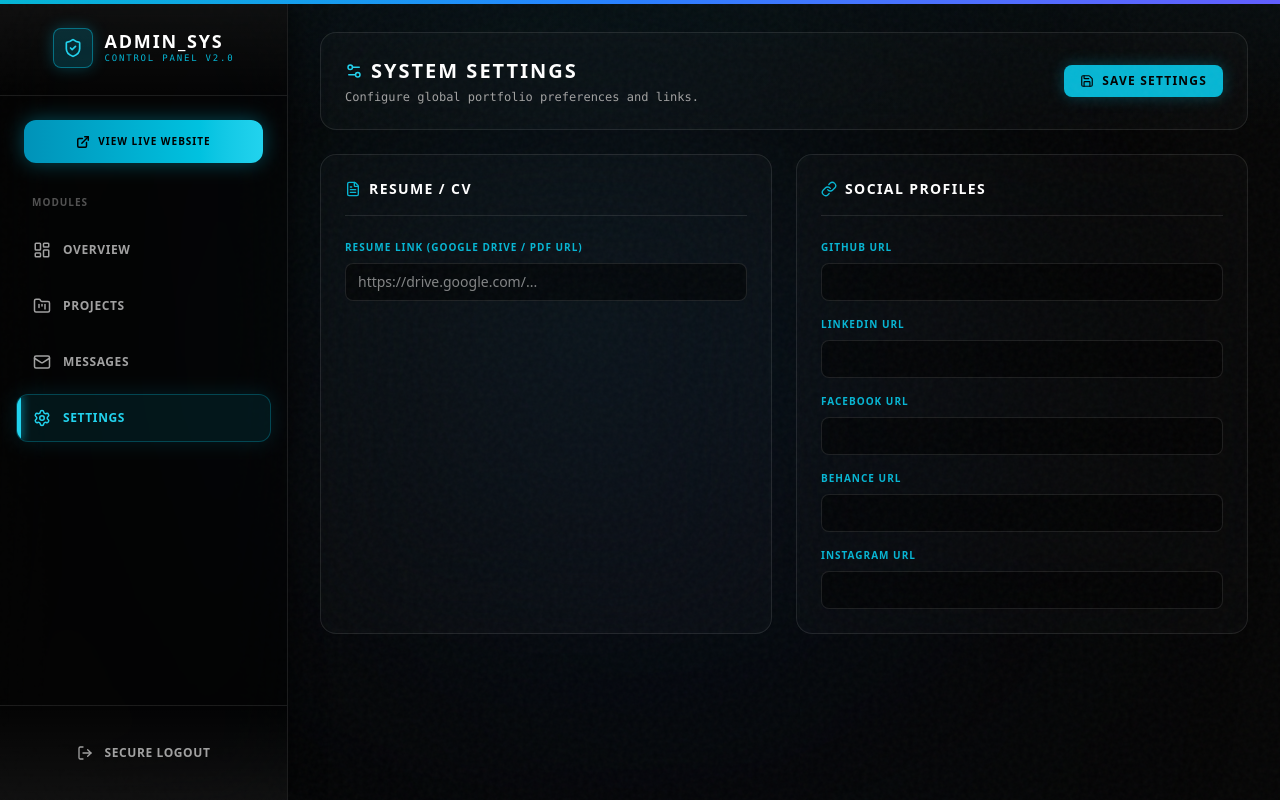
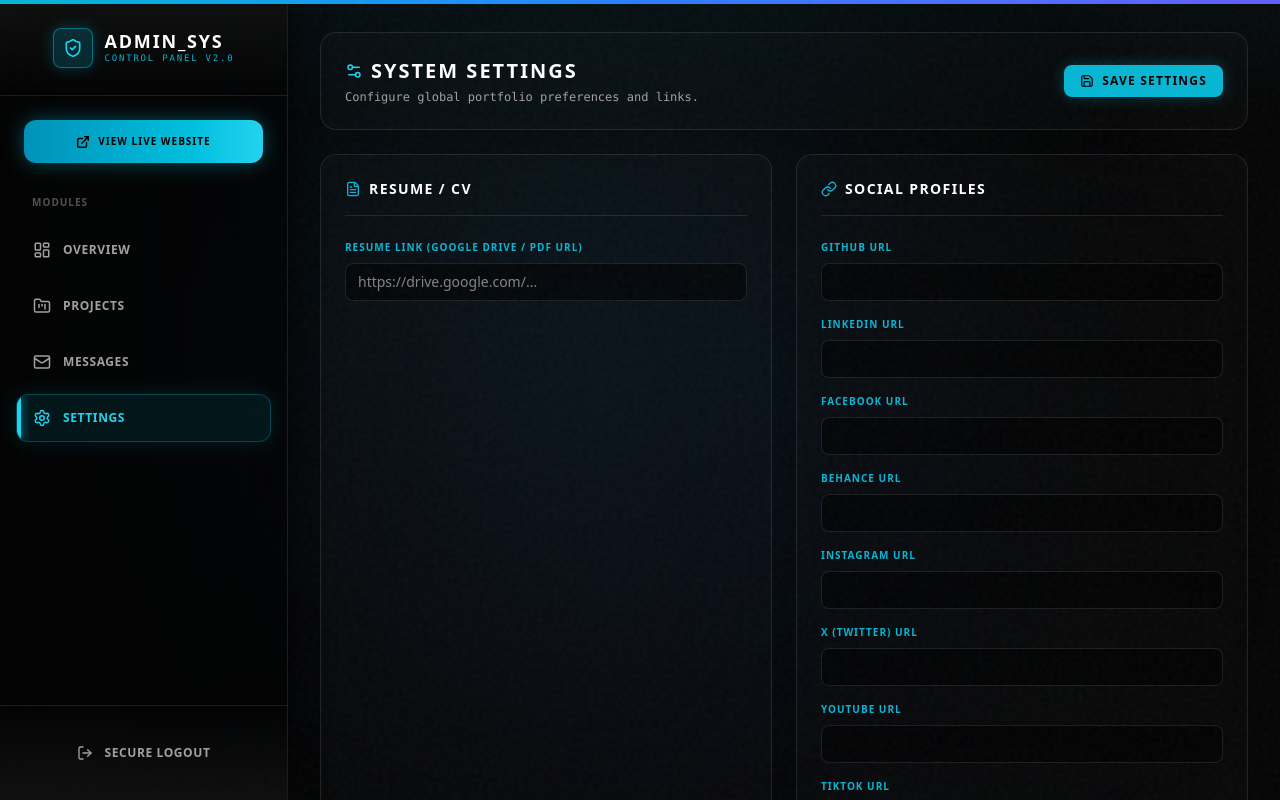
Before and after one commit to labibfohayer/portfolio, a Next.js app: page /admin/dashboard/settings in a window 1280 px wide. Built offline with nearby package versions, Linux system fonts and the light colour scheme; no server answers; the database is empty.

Commit message:
feat: added X, YouTube, and TikTok URL settings to Admin panel and updated Sidebar to use them

```diff
--- a/src/app/admin/dashboard/settings/page.tsx
+++ b/src/app/admin/dashboard/settings/page.tsx
@@ -11,6 +11,9 @@ export default function SettingsManager() {
     facebookUrl: "",
     behanceUrl: "",
     instagramUrl: "",
+    twitterUrl: "",
+    youtubeUrl: "",
+    tiktokUrl: "",
   });
 
   const [loading, setLoading] = useState(true);
@@ -131,6 +134,18 @@ export default function SettingsManager() {
             <label className="text-[10px] text-cyan-500 font-bold tracking-widest uppercase">Instagram URL</label>
             <input type="text" name="instagramUrl" value={settings.instagramUrl} onChange={handleChange} className="bg-black/50 border border-white/10 rounded-lg px-3 py-2 text-sm text-white focus:outline-none focus:border-cyan-500/50" />
           </div>
+          <div className="flex flex-col gap-2">
+            <label className="text-[10px] text-cyan-500 font-bold tracking-widest uppercase">X (Twitter) URL</label>
+            <input type="text" name="twitterUrl" value={settings.twitterUrl} onChange={handleChange} className="bg-black/50 border border-white/10 rounded-lg px-3 py-2 text-sm text-white focus:outline-none focus:border-cyan-500/50" />
+          </div>
+          <div className="flex flex-col gap-2">
+            <label className="text-[10px] text-cyan-500 font-bold tracking-widest uppercase">YouTube URL</label>
+            <input type="text" name="youtubeUrl" value={settings.youtubeUrl} onChange={handleChange} className="bg-black/50 border border-white/10 rounded-lg px-3 py-2 text-sm text-white focus:outline-none focus:border-cyan-500/50" />
+          </div>
+          <div className="flex flex-col gap-2">
+            <label className="text-[10px] text-cyan-500 font-bold tracking-widest uppercase">TikTok URL</label>
+            <input type="text" name="tiktokUrl" value={settings.tiktokUrl} onChange={handleChange} className="bg-black/50 border border-white/10 rounded-lg px-3 py-2 text-sm text-white focus:outline-none focus:border-cyan-500/50" />
+          </div>
         </div>
 
       </div>
--- a/src/components/SocialSidebar.tsx
+++ b/src/components/SocialSidebar.tsx
@@ -10,6 +10,9 @@ export default function SocialSidebar() {
     facebookUrl: "https://www.facebook.com/labib.fohayer",
     behanceUrl: "https://www.behance.net/labibfohayer",
     instagramUrl: "https://www.instagram.com/labib.fohayer/",
+    twitterUrl: "https://x.com/labibfohayer",
+    youtubeUrl: "https://youtube.com/@UCSU3yYxc6X9eToQjXKPQt6w",
+    tiktokUrl: "https://tiktok.com/@labib.fohayer",
   });
 
   useEffect(() => {
@@ -39,7 +42,7 @@ export default function SocialSidebar() {
         <svg width="20" height="20" viewBox="0 0 24 24" fill="none" stroke="currentColor" strokeWidth="2" strokeLinecap="round" strokeLinejoin="round"><path d="M16 8a6 6 0 0 1 6 6v7h-4v-7a2 2 0 0 0-2-2 2 2 0 0 0-2 2v7h-4v-7a6 6 0 0 1 6-6z"/><rect width="4" height="12" x="2" y="9"/><circle cx="4" cy="4" r="2"/></svg>
       </a>
 
-      <a href="https://x.com/labibfohayer" target="_blank" rel="noopener noreferrer" className="text-neutral-400 hover:text-cyan-500 hover:scale-125 transition-all cursor-pointer" title="X (Twitter)">
+      <a href={settings.twitterUrl} target="_blank" rel="noopener noreferrer" className="text-neutral-400 hover:text-cyan-500 hover:scale-125 transition-all cursor-pointer" title="X (Twitter)">
         <svg width="20" height="20" viewBox="0 0 24 24" fill="currentColor"><path d="M18.244 2.25h3.308l-7.227 8.26 8.502 11.24H16.17l-5.214-6.817L4.99 21.75H1.68l7.73-8.835L1.254 2.25H8.08l4.713 6.231zm-1.161 17.52h1.833L7.084 4.126H5.117z"/></svg>
       </a>
 
@@ -55,11 +58,11 @@ export default function SocialSidebar() {
         <svg width="20" height="20" viewBox="0 0 24 24" fill="currentColor"><path d="M22 7h-7v2h7V7zm1.71 7.15c-.18-1.07-.85-2.18-1.99-2.73-1.12-.55-2.58-.68-3.79-.17-1.2.51-2.07 1.54-2.38 2.82-.32 1.34.02 2.8.94 3.82.91 1 2.38 1.4 3.69 1.15 1.31-.25 2.4-1.22 2.87-2.45.24-.62.33-1.28.32-1.94h-5.06c-.02.43.14.86.43 1.17.29.32.74.5 1.18.48.43-.02.83-.24 1.07-.59.18-.26.27-.58.26-.9H23.71zm-5.06-1.53c.04-.43.25-.82.59-1.07.34-.26.79-.37 1.22-.29.43.08.81.33 1.05.7.19.3.29.65.28 1h-3.14zM9.3 5.12H2c-1.1 0-2 .9-2 2v9.77c0 1.1.9 2 2 2h7.3c1.76 0 3.32-.98 4.09-2.53.42-.84.6-1.78.53-2.73-.07-.95-.4-1.85-.95-2.61.88-1.09 1.25-2.54.99-3.95-.27-1.42-1.16-2.62-2.41-3.26-1.26-.65-2.74-.75-4.1-.31-.38.12-.74.27-1.09.46v-3.8zM2 7.12h7.3c.53 0 1.06.13 1.52.37.45.25.82.63 1.05 1.09.22.46.33.98.3 1.5-.03.52-.2 1.01-.5 1.43-.3.42-.71.74-1.18.94.73.23 1.38.68 1.84 1.28.46.6.72 1.33.72 2.08 0 .76-.27 1.5-.75 2.09-.48.6-1.15 1.05-1.9 1.27-.75.22-1.55.22-2.3 0H2v11.77zm2 2v2.24h5.3V9.12H4zm0 4.24v2.53h5.3v-2.53H4z"/></svg>
       </a>
 
-      <a href="https://youtube.com/@UCSU3yYxc6X9eToQjXKPQt6w" target="_blank" rel="noopener noreferrer" className="text-neutral-400 hover:text-cyan-500 hover:scale-125 transition-all cursor-pointer" title="YouTube">
+      <a href={settings.youtubeUrl} target="_blank" rel="noopener noreferrer" className="text-neutral-400 hover:text-cyan-500 hover:scale-125 transition-all cursor-pointer" title="YouTube">
         <svg width="20" height="20" viewBox="0 0 24 24" fill="none" stroke="currentColor" strokeWidth="2" strokeLinecap="round" strokeLinejoin="round"><path d="M22.54 6.42a2.78 2.78 0 0 0-1.94-2C18.88 4 12 4 12 4s-6.88 0-8.6.46a2.78 2.78 0 0 0-1.94 2A29 29 0 0 0 1 11.75a29 29 0 0 0 .46 5.33 2.78 2.78 0 0 0 1.94 2c1.72.46 8.6.46 8.6.46s6.88 0 8.6-.46a2.78 2.78 0 0 0 1.94-2 29 29 0 0 0 .46-5.33 29 29 0 0 0-.46-5.33z"/><polygon points="9.75 15.02 15.5 11.75 9.75 8.48 9.75 15.02"/></svg>
       </a>
 
-      <a href="https://tiktok.com/@labib.fohayer" target="_blank" rel="noopener noreferrer" className="text-neutral-400 hover:text-cyan-500 hover:scale-125 transition-all cursor-pointer" title="TikTok">
+      <a href={settings.tiktokUrl} target="_blank" rel="noopener noreferrer" className="text-neutral-400 hover:text-cyan-500 hover:scale-125 transition-all cursor-pointer" title="TikTok">
         <svg width="20" height="20" viewBox="0 0 24 24" fill="currentColor"><path d="M12.525.02c1.31-.02 2.61-.01 3.91-.01.08 1.53.63 3.09 1.75 4.17 1.12 1.11 2.7 1.62 4.24 1.79v4.03c-1.44-.05-2.89-.35-4.2-.97-.57-.26-1.1-.59-1.62-.93-.01 2.92.01 5.84-.02 8.75-.08 2.78-1.15 5.54-3.33 7.33-2.22 1.83-5.22 2.62-8.08 1.92-2.71-.64-5.01-2.48-6.17-5.02-1.16-2.5-1.14-5.46.06-7.94 1.16-2.44 3.39-4.28 6.01-4.93 1.34-.33 2.74-.35 4.1-.15v4.06c-1.3-.23-2.67-.14-3.86.41-1.18.52-2.12 1.51-2.58 2.72-.45 1.16-.48 2.47-.14 3.65.34 1.16 1.14 2.16 2.17 2.74 1.05.58 2.3.73 3.45.47 1.17-.26 2.19-.97 2.82-1.97.64-.99.96-2.19.95-3.38.03-6.52.01-13.04.01-19.56z"/></svg>
       </a>
 
--- a/src/models/Settings.ts
+++ b/src/models/Settings.ts
@@ -9,6 +9,9 @@ const SettingsSchema = new mongoose.Schema(
     facebookUrl: { type: String, default: "https://facebook.com" },
     behanceUrl: { type: String, default: "https://behance.net" },
     instagramUrl: { type: String, default: "https://instagram.com" },
+    twitterUrl: { type: String, default: "https://x.com" },
+    youtubeUrl: { type: String, default: "https://youtube.com" },
+    tiktokUrl: { type: String, default: "https://tiktok.com" },
     theme: { type: String, default: "cyan" }, // For future expansion
     profileViews: { type: Number, default: 0 },
   },
```
